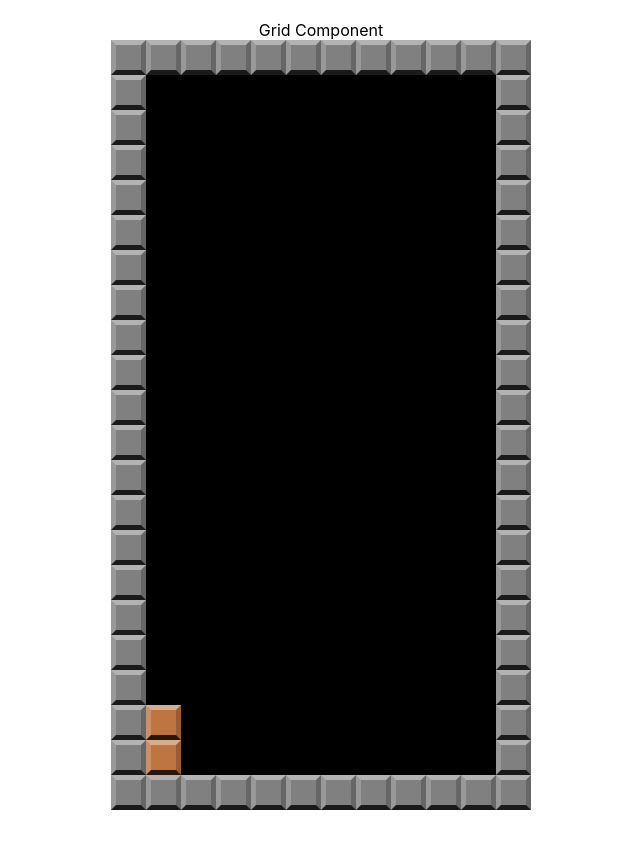
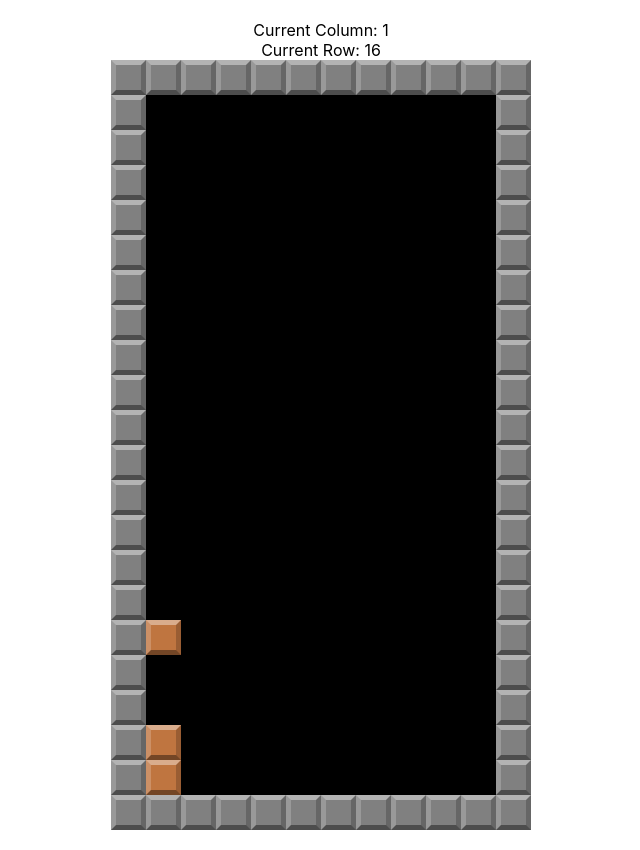
Before and after one commit to nhero/tetris, a React (Create React App) app: page / in a window 1280 px wide. Shown: the whole page, without its empty margins (319-959 px from the left). Built offline with nearby package versions, Linux system fonts and the light colour scheme.

Commit message:
add stacking and game over

```diff
--- a/src/components/Cell/Cell.scss
+++ b/src/components/Cell/Cell.scss
@@ -15,7 +15,7 @@
   background-color: $base-50;
   border-top: 5px solid $base-70;
   border-right: 5px solid $base-40;
-  border-bottom: 5px solid $base-10;
+  border-bottom: 5px solid $base-30;
   border-left: 5px solid $base-60;
 }
 
@@ -62,3 +62,7 @@ $black: #000;
     border: 5px solid $black;
   }
 }
+
+.game-over .Cell:not(.grey) {
+  background-color: $black;
+}
--- a/src/components/Grid/Grid.scss
+++ b/src/components/Grid/Grid.scss
@@ -1,25 +1,25 @@
-@mixin cell($hue, $saturation) {
-  $base-color-id: $hue;
+// @mixin cell($hue, $saturation) {
+//   $base-color-id: $hue;
 
-  $base-10: hsl($base-color-id, $saturation, 10%);
-  $base-20: hsl($base-color-id, $saturation, 20%);
-  $base-30: hsl($base-color-id, $saturation, 30%);
-  $base-40: hsl($base-color-id, $saturation, 40%);
-  $base-50: hsl($base-color-id, $saturation, 50%);
-  $base-60: hsl($base-color-id, $saturation, 60%);
-  $base-70: hsl($base-color-id, $saturation, 70%);
-  $base-80: hsl($base-color-id, $saturation, 80%);
-  $base-90: hsl($base-color-id, $saturation, 90%);
-  $base-100: hsl($base-color-id, $saturation, 100%);
+//   // $base-10: hsl($base-color-id, $saturation, 10%);
+//   // $base-20: hsl($base-color-id, $saturation, 20%);
+//   // $base-30: hsl($base-color-id, $saturation, 30%);
+//   // $base-40: hsl($base-color-id, $saturation, 40%);
+//   // $base-50: hsl($base-color-id, $saturation, 50%);
+//   // $base-60: hsl($base-color-id, $saturation, 60%);
+//   // $base-70: hsl($base-color-id, $saturation, 70%);
+//   // $base-80: hsl($base-color-id, $saturation, 80%);
+//   // $base-90: hsl($base-color-id, $saturation, 90%);
+//   // $base-100: hsl($base-color-id, $saturation, 100%);
 
-  background-color: $base-50;
-  border-top: 5px solid $base-70;
-  border-right: 5px solid $base-40;
-  border-bottom: 5px solid $base-10;
-  border-left: 5px solid $base-60;
-}
+//   background-color: $base-50;
+//   border-top: 5px solid $base-70;
+//   border-right: 5px solid $base-40;
+//   border-bottom: 5px solid $base-10;
+//   border-left: 5px solid $base-60;
+// }
 
-$black: #000;
+// $black: #000;
 
 .Grid {
   .row {
@@ -30,42 +30,42 @@ $black: #000;
       width: 25px;
       height: 25px;
 
-      &.grey {
-        @include cell(0, 0);
-      }
+      // &.grey {
+      //   @include cell(0, 0);
+      // }
 
-      &.green {
-        @include cell(128, 50);
-      }
+      // &.green {
+      //   @include cell(128, 50);
+      // }
 
-      &.red {
-        @include cell(1, 50);
-      }
+      // &.red {
+      //   @include cell(1, 50);
+      // }
 
-      &.yellow {
-        @include cell(50, 50);
-      }
+      // &.yellow {
+      //   @include cell(50, 50);
+      // }
 
-      &.light-blue {
-        @include cell(190, 50);
-      }
+      // &.light-blue {
+      //   @include cell(190, 50);
+      // }
 
-      &.dark-blue {
-        @include cell(235, 50);
-      }
+      // &.dark-blue {
+      //   @include cell(235, 50);
+      // }
 
-      &.orange {
-        @include cell(25, 50);
-      }
+      // &.orange {
+      //   @include cell(25, 50);
+      // }
 
-      &.purple {
-        @include cell(280, 50);
-      }
+      // &.purple {
+      //   @include cell(280, 50);
+      // }
 
-      &.blank {
-        background-color: $black;
-        border: 5px solid $black;
-      }
+      // &.blank {
+      //   background-color: $black;
+      //   border: 5px solid $black;
+      // }
     }
   }
 }
--- a/src/components/Grid/Grid.tsx
+++ b/src/components/Grid/Grid.tsx
@@ -56,20 +56,53 @@ const Grid: React.FC<IGridProps> = ({ rows, columns, border }) => {
     return piece;
   };
 
+  const [gameOver, setGameOver] = useState(false);
   const [currentRow, setCurrentRow] = useState(border ? 1 : 0);
   const [currentColumn, setCurrentColumn] = useState(border ? 1 : 0);
   const [currentPiece, setCurrentPiece] = useState(getNextPiece());
   const [grid, setGrid] = useState(getInitialGrid());
   const [refreshSpeed, setRefreshSpeed] = useState(100);
+  const minColumnId = border ? 1 : 0;
+  const maxColumnId = border ? columns : columns - 1;
 
   useEffect(() => {
-    const handleEscape = (event: any) => {};
+    const handleEscape = (event: any) => {
+      switch (event.keyCode) {
+        case 37: // arrow left
+          setCurrentColumn((currentColumn) =>
+            currentColumn - 1 < minColumnId ? minColumnId : currentColumn - 1
+          );
+          break;
+        case 39: // arrow right
+          setCurrentColumn((currentColumn) => {
+            const newColumnId = currentColumn + 1;
+            return newColumnId > maxColumnId ? maxColumnId : currentColumn + 1;
+          });
+          break;
+        default:
+          return;
+      }
+    };
     window.addEventListener("keydown", handleEscape);
 
     const updateGrid = () => {
-      setCurrentRow((currentRow) =>
-        currentRow < totalRows - 2 ? currentRow + 1 : 1
-      );
+      setCurrentRow((currentRow) => {
+        if (currentRow < totalRows - 2) {
+          if (grid[currentRow + 1][currentColumn] !== "blank") {
+            // check if no blocks in next row
+            if (currentRow === 1) {
+              setGameOver(true);
+            }
+            return 1;
+          } else {
+            return currentRow < totalRows - 2 ? currentRow + 1 : 1;
+          }
+        } else {
+          return 1;
+        }
+      });
+      setCurrentPiece(getNextPiece());
+      setRefreshSpeed(100);
     };
     const newGrid = grid;
     if (currentRow > 1) {
@@ -83,7 +116,16 @@ const Grid: React.FC<IGridProps> = ({ rows, columns, border }) => {
       updateGrid();
     }, refreshSpeed);
     return () => clearInterval(interval);
-  }, [currentRow, grid]);
+  }, [
+    grid,
+    currentRow,
+    currentColumn,
+    currentPiece,
+    refreshSpeed,
+    minColumnId,
+    maxColumnId,
+    totalRows,
+  ]);
 
   const getCells = (rowId: number) => {
     let columnData: any = [];
@@ -111,8 +153,9 @@ const Grid: React.FC<IGridProps> = ({ rows, columns, border }) => {
   };
 
   return (
-    <div className="Grid" data-testid="Grid">
-      Grid Component
+    <div className={`Grid ${gameOver ? "game-over" : ""}`} data-testid="Grid">
+      Current Column: {currentColumn} <br />
+      Current Row: {currentRow} <br />
       {getRows()}
     </div>
   );
```
